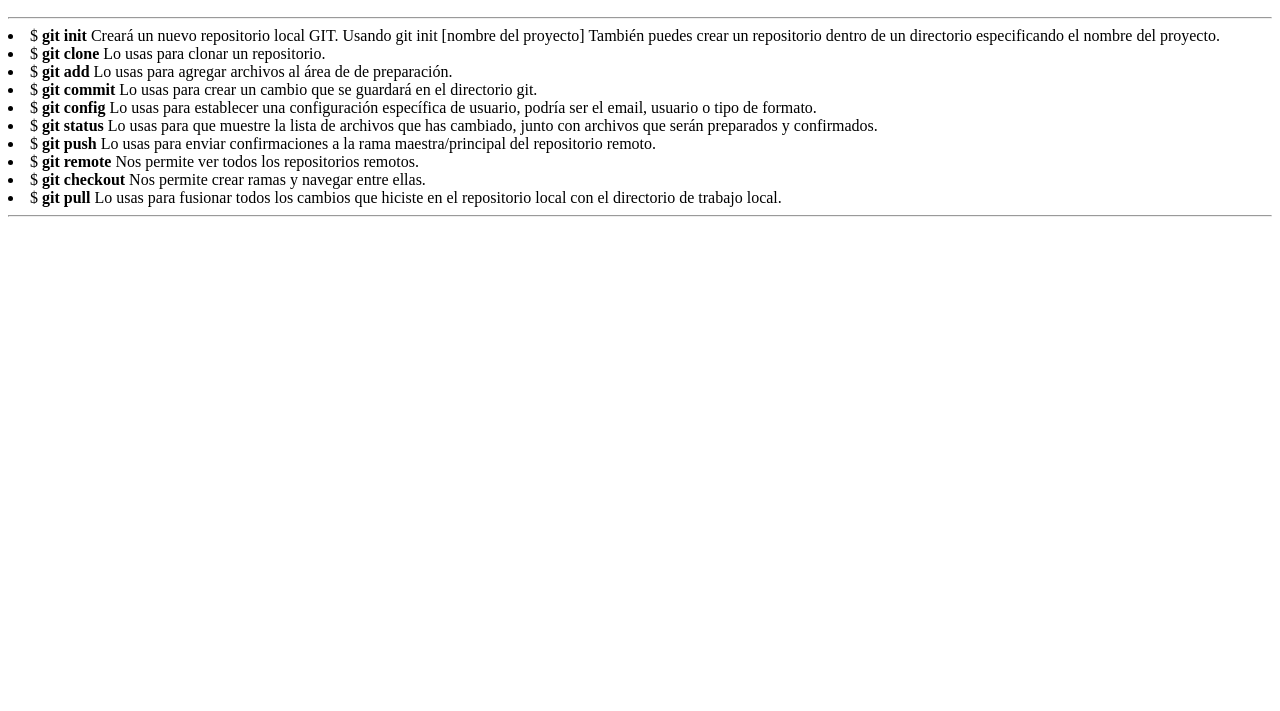
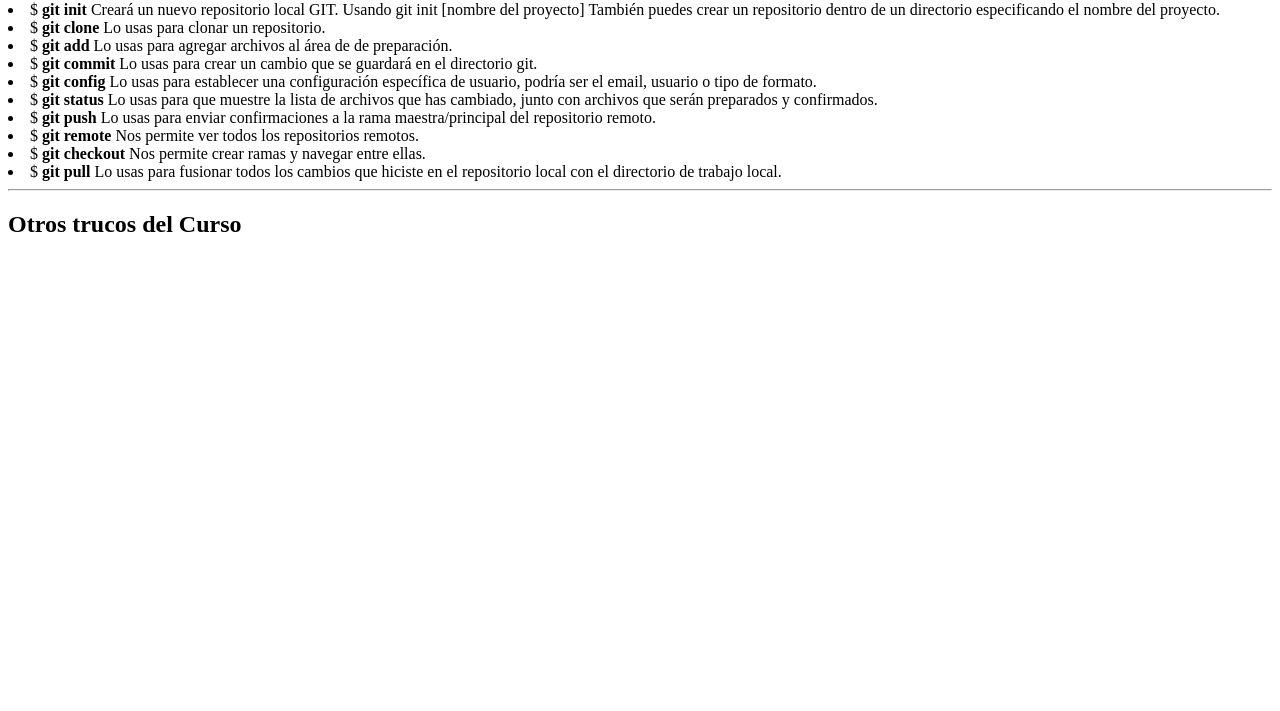
Before and after one commit to wiroal/git, a plain HTML site: page index.html in a window 1280 px wide. Shown: the part 89-800 px from the top of the page. Drawn offline with Linux system fonts and the light colour scheme.

```diff
--- a/index.html
+++ b/index.html
@@ -1,10 +1,13 @@
-<HTML>
-<HEAD>
-Comandos básicos GIT
-</HEAD>
-<BODY>
-Curso Python
-</BODY>
+
+<!DOCTYPE html>
+<html lang="es">
+<head>
+    <meta charset="UTF-8">
+    <meta http-equiv="X-UA-Compatible" content="IE=edge">
+    <meta name="viewport" content="width=device-width, initial-scale=1.0">
+    <title>Curso de Python</title>
+</head>
+<body>
     <h1>COMANDOS BÁSICOS GIT</H1>
         <HR>
         <li>$ <b>git init</b> Creará un nuevo repositorio local GIT. Usando git init [nombre del proyecto] También puedes crear un repositorio dentro de un directorio especificando el nombre del proyecto.</li>
@@ -18,6 +21,6 @@ Curso Python
         <li>$ <b>git checkout</b> Nos permite crear ramas y navegar entre ellas.</li>
         <li>$ <b>git pull</b> Lo usas para fusionar todos los cambios que hiciste en el repositorio local con el directorio de trabajo local.</li>
         <HR>
-
-
-</HTML>
+    <h2>Otros trucos del Curso</h2>
+</body>
+</html>
```
Lines whose indentation alone changed are shown as unchanged.
